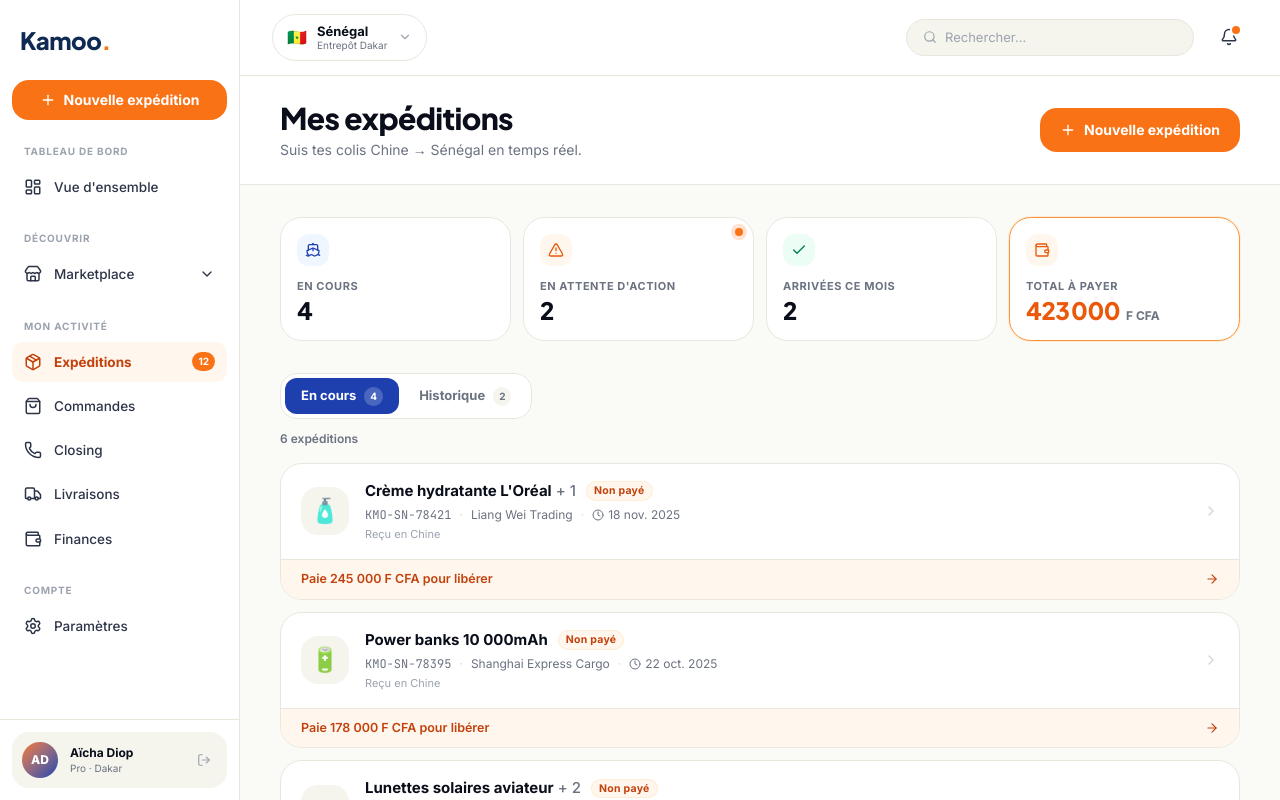
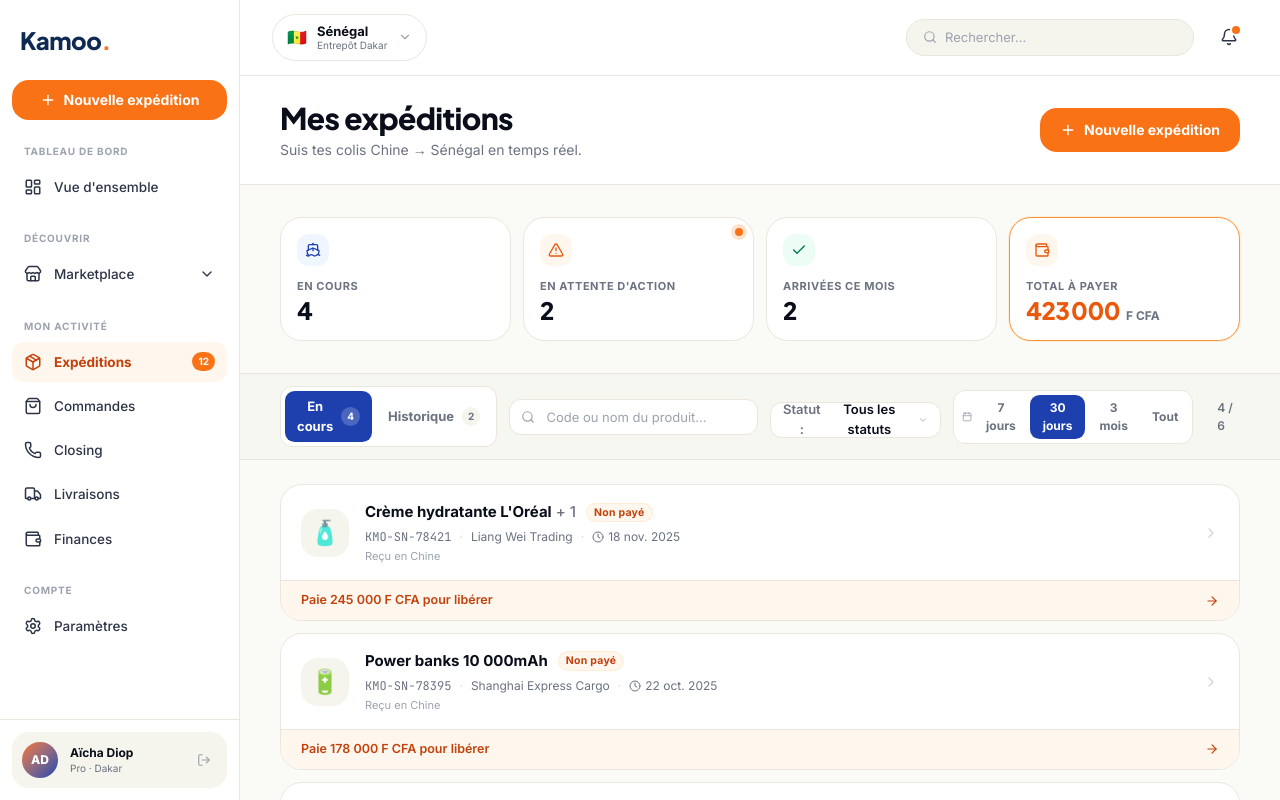
Before and after one commit to Patrick-hub90/kamoo-app, a Next.js app: page /expeditions in a window 1280 px wide. Built offline with nearby package versions, Linux system fonts and the light colour scheme.

Commit message:
design(expeditions/list): séparateur visuel + barre de filtres (recherche, statut, date, onglets)

```diff
--- a/src/app/(vendor)/expeditions/page.tsx
+++ b/src/app/(vendor)/expeditions/page.tsx
@@ -1,17 +1,100 @@
+"use client";
+
+import { useMemo, useState } from "react";
 import Link from "next/link";
-import { AlertTriangle, Check, Plus, Ship, Wallet } from "lucide-react";
+import {
+  AlertTriangle,
+  Calendar,
+  Check,
+  ChevronDown,
+  Plus,
+  Search,
+  Ship,
+  Wallet,
+  X,
+} from "lucide-react";
 import { ShipmentCard } from "@/components/kamoo/shipment-card";
 import { StatCard } from "@/components/kamoo/stat-card";
-import { MOCK_EXPEDITIONS, computeListStats } from "@/lib/data/mock-expeditions";
+import {
+  MOCK_EXPEDITIONS,
+  computeListStats,
+} from "@/lib/data/mock-expeditions";
+import {
+  STATUS_LABELS,
+  type ExpeditionStatus,
+} from "@/lib/types/expedition";
 import { formatXOF } from "@/lib/format";
+import { cn } from "@/lib/utils";
+
+type DatePreset = "7j" | "30j" | "3m" | "all";
+type StatusFilter = "all" | ExpeditionStatus;
+
+const DATE_PRESETS: { id: DatePreset; label: string }[] = [
+  { id: "7j", label: "7 jours" },
+  { id: "30j", label: "30 jours" },
+  { id: "3m", label: "3 mois" },
+  { id: "all", label: "Tout" },
+];
+
+const STATUS_FILTERS: { id: StatusFilter; label: string }[] = [
+  { id: "all", label: "Tous les statuts" },
+  { id: "received_china", label: STATUS_LABELS.received_china },
+  { id: "awaiting_quote", label: STATUS_LABELS.awaiting_quote },
+  { id: "arrived_destination", label: STATUS_LABELS.arrived_destination },
+];
 
 export default function ExpeditionsListPage() {
   const expeditions = MOCK_EXPEDITIONS;
   const stats = computeListStats(expeditions);
 
+  const [tab, setTab] = useState<"en_cours" | "historique">("en_cours");
+  const [search, setSearch] = useState("");
+  const [statusFilter, setStatusFilter] = useState<StatusFilter>("all");
+  const [datePreset, setDatePreset] = useState<DatePreset>("30j");
+  const [statusOpen, setStatusOpen] = useState(false);
+
+  const currentStatusLabel =
+    STATUS_FILTERS.find((s) => s.id === statusFilter)?.label ?? "Statut";
+
+  const filtered = useMemo(() => {
+    return expeditions.filter((e) => {
+      // Onglet
+      if (tab === "en_cours" && e.status === "arrived_destination")
+        return false;
+      if (tab === "historique" && e.status !== "arrived_destination")
+        return false;
+      // Statut
+      if (statusFilter !== "all" && e.status !== statusFilter) return false;
+      // Recherche
+      if (search) {
+        const q = search.toLowerCase();
+        if (
+          !e.publicCode.toLowerCase().includes(q) &&
+          !e.productName.toLowerCase().includes(q)
+        )
+          return false;
+      }
+      return true;
+    });
+  }, [expeditions, tab, statusFilter, search]);
+
+  const filtersActive =
+    search.length > 0 || statusFilter !== "all" || datePreset !== "30j";
+
+  const clearFilters = () => {
+    setSearch("");
+    setStatusFilter("all");
+    setDatePreset("30j");
+  };
+
+  const counts = {
+    en_cours: expeditions.filter((e) => e.status !== "arrived_destination").length,
+    historique: expeditions.filter((e) => e.status === "arrived_destination").length,
+  };
+
   return (
     <div className="flex h-full flex-col">
-      {/* Header de page */}
+      {/* HEADER DE PAGE */}
       <div className="flex items-center justify-between border-b border-line bg-white px-10 py-6">
         <div>
           <h1 className="font-display text-3xl font-extrabold tracking-tight text-ink-900">
@@ -30,8 +113,8 @@ export default function ExpeditionsListPage() {
         </Link>
       </div>
 
-      <div className="flex-1 overflow-y-auto px-10 py-8">
-        {/* Stats rapides */}
+      {/* SECTION RÉSUMÉ */}
+      <div className="px-10 pt-8">
         <div className="grid grid-cols-4 gap-3">
           <StatCard
             label="En cours"
@@ -61,35 +144,182 @@ export default function ExpeditionsListPage() {
             highlight={stats.totalAPayer > 0}
           />
         </div>
+      </div>
 
-        {/* Onglets */}
-        <div className="mt-8 inline-flex gap-1 rounded-xl border border-line bg-white p-1">
-          <button className="inline-flex items-center gap-2 rounded-lg bg-kamoo-blue-700 px-4 py-2 text-[13px] font-bold text-white">
-            En cours
-            <span className="rounded-full bg-white/20 px-1.5 py-0.5 text-[10px] font-bold">
-              {expeditions.filter((e) => e.status !== "arrived_destination").length}
-            </span>
-          </button>
-          <button className="inline-flex items-center gap-2 rounded-lg px-4 py-2 text-[13px] font-bold text-ink-500 hover:bg-paper-2">
-            Historique
-            <span className="rounded-full bg-paper-2 px-1.5 py-0.5 text-[10px] font-bold text-ink-500">
-              {expeditions.filter((e) => e.status === "arrived_destination").length}
-            </span>
-          </button>
+      {/* SÉPARATEUR : barre de filtres */}
+      <div className="mt-8 border-y border-line bg-paper-2/60 px-10 py-3">
+        <div className="flex items-center gap-3">
+          {/* Onglets */}
+          <div className="inline-flex gap-1 rounded-lg border border-line bg-white p-1">
+            <TabButton
+              active={tab === "en_cours"}
+              onClick={() => setTab("en_cours")}
+              label="En cours"
+              count={counts.en_cours}
+            />
+            <TabButton
+              active={tab === "historique"}
+              onClick={() => setTab("historique")}
+              label="Historique"
+              count={counts.historique}
+            />
+          </div>
+
+          {/* Recherche */}
+          <div className="relative w-72">
+            <Search className="absolute left-3 top-1/2 h-3.5 w-3.5 -translate-y-1/2 text-ink-400" />
+            <input
+              type="search"
+              placeholder="Code ou nom du produit…"
+              value={search}
+              onChange={(e) => setSearch(e.target.value)}
+              className="h-9 w-full rounded-lg border border-line bg-white pl-9 pr-3 text-[13px] outline-none placeholder:text-ink-400 focus:border-kamoo-blue-600"
+            />
+          </div>
+
+          {/* Filtre statut */}
+          <div className="relative">
+            <button
+              onClick={() => setStatusOpen(!statusOpen)}
+              className={cn(
+                "inline-flex h-9 items-center gap-2 rounded-lg border bg-white px-3 text-[13px] font-semibold text-ink-900 hover:border-ink-300",
+                statusFilter !== "all"
+                  ? "border-kamoo-blue-600"
+                  : "border-line",
+              )}
+            >
+              <span className="text-ink-500">Statut :</span>
+              <span>{currentStatusLabel}</span>
+              <ChevronDown className="h-3 w-3 text-ink-400" />
+            </button>
+            {statusOpen && (
+              <>
+                <div
+                  className="fixed inset-0 z-10"
+                  onClick={() => setStatusOpen(false)}
+                />
+                <div className="absolute left-0 top-[calc(100%+4px)] z-20 w-56 rounded-xl border border-line bg-white p-1 shadow-[var(--shadow-kamoo-lg)]">
+                  {STATUS_FILTERS.map((s) => (
+                    <button
+                      key={s.id}
+                      onClick={() => {
+                        setStatusFilter(s.id);
+                        setStatusOpen(false);
+                      }}
+                      className={cn(
+                        "flex w-full items-center justify-between rounded-md px-2.5 py-1.5 text-[13px] hover:bg-paper-2",
+                        s.id === statusFilter
+                          ? "font-bold text-ink-900"
+                          : "font-medium text-ink-700",
+                      )}
+                    >
+                      {s.label}
+                      {s.id === statusFilter && (
+                        <Check className="h-3.5 w-3.5 text-kamoo-blue-700" />
+                      )}
+                    </button>
+                  ))}
+                </div>
+              </>
+            )}
+          </div>
+
+          {/* Filtre date */}
+          <div className="inline-flex items-center gap-1 rounded-lg border border-line bg-white p-1">
+            <Calendar className="ml-1 h-3.5 w-3.5 text-ink-400" />
+            {DATE_PRESETS.map((d) => (
+              <button
+                key={d.id}
+                onClick={() => setDatePreset(d.id)}
+                className={cn(
+                  "rounded-md px-2.5 py-1 text-[12px] font-bold transition",
+                  datePreset === d.id
+                    ? "bg-kamoo-blue-700 text-white"
+                    : "text-ink-500 hover:bg-paper-2",
+                )}
+              >
+                {d.label}
+              </button>
+            ))}
+          </div>
+
+          {/* Effacer */}
+          {filtersActive && (
+            <button
+              onClick={clearFilters}
+              className="inline-flex items-center gap-1.5 rounded-lg px-2.5 py-1.5 text-[12px] font-bold text-kamoo-orange-600 hover:bg-kamoo-orange-50"
+            >
+              <X className="h-3 w-3" />
+              Effacer
+            </button>
+          )}
+
+          <div className="flex-1" />
+
+          {/* Compteur */}
+          <div className="text-[12px] font-semibold text-ink-500">
+            {filtered.length} / {expeditions.length}
+          </div>
         </div>
+      </div>
 
-        {/* Filtres (simplifiés pour V1) */}
-        <div className="mt-3 flex items-center gap-2 text-xs text-ink-500">
-          <span className="font-semibold">{expeditions.length} expéditions</span>
-        </div>
-
-        {/* Liste */}
-        <div className="mt-4 flex flex-col gap-3">
-          {expeditions.map((e) => (
-            <ShipmentCard key={e.id} expedition={e} />
-          ))}
-        </div>
+      {/* LISTE */}
+      <div className="flex-1 overflow-y-auto px-10 py-6">
+        {filtered.length === 0 ? (
+          <div className="grid place-items-center rounded-2xl border border-dashed border-line bg-white py-20 text-center">
+            <div className="text-3xl">🔍</div>
+            <p className="mt-3 text-sm font-semibold text-ink-700">
+              Aucune expédition ne correspond à tes filtres
+            </p>
+            <button
+              onClick={clearFilters}
+              className="mt-3 text-[13px] font-bold text-kamoo-orange-600 hover:underline"
+            >
+              Effacer les filtres
+            </button>
+          </div>
+        ) : (
+          <div className="flex flex-col gap-3">
+            {filtered.map((e) => (
+              <ShipmentCard key={e.id} expedition={e} />
+            ))}
+          </div>
+        )}
       </div>
     </div>
   );
 }
+
+function TabButton({
+  active,
+  onClick,
+  label,
+  count,
+}: {
+  active: boolean;
+  onClick: () => void;
+  label: string;
+  count: number;
+}) {
+  return (
+    <button
+      onClick={onClick}
+      className={cn(
+        "inline-flex items-center gap-2 rounded-md px-3 py-1.5 text-[13px] font-bold transition",
+        active
+          ? "bg-kamoo-blue-700 text-white"
+          : "text-ink-500 hover:bg-paper-2",
+      )}
+    >
+      {label}
+      <span
+        className={cn(
+          "rounded-full px-1.5 py-0.5 text-[10px] font-bold",
+          active ? "bg-white/20" : "bg-paper-2 text-ink-500",
+        )}
+      >
+        {count}
+      </span>
+    </button>
+  );
+}
```
